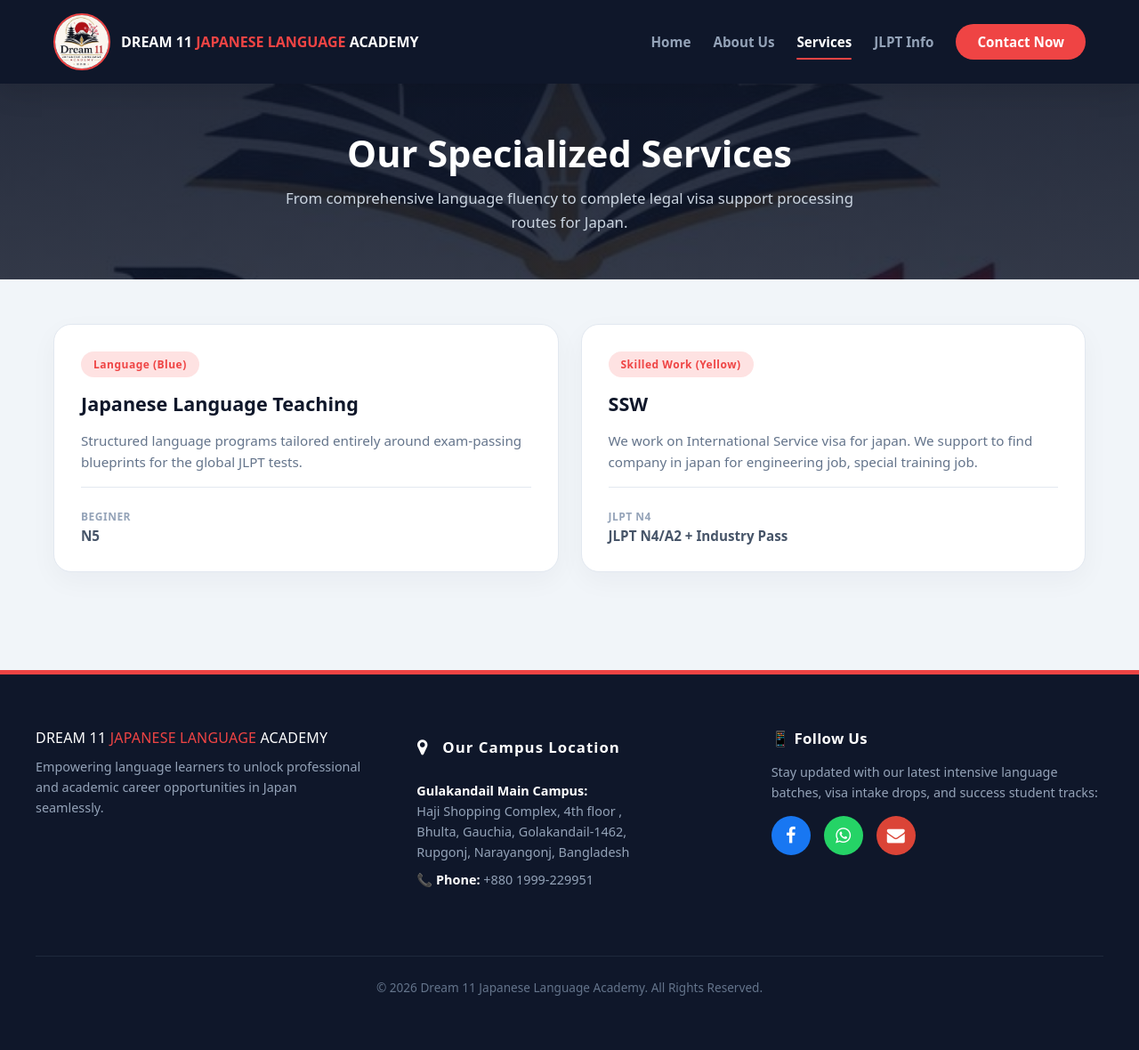
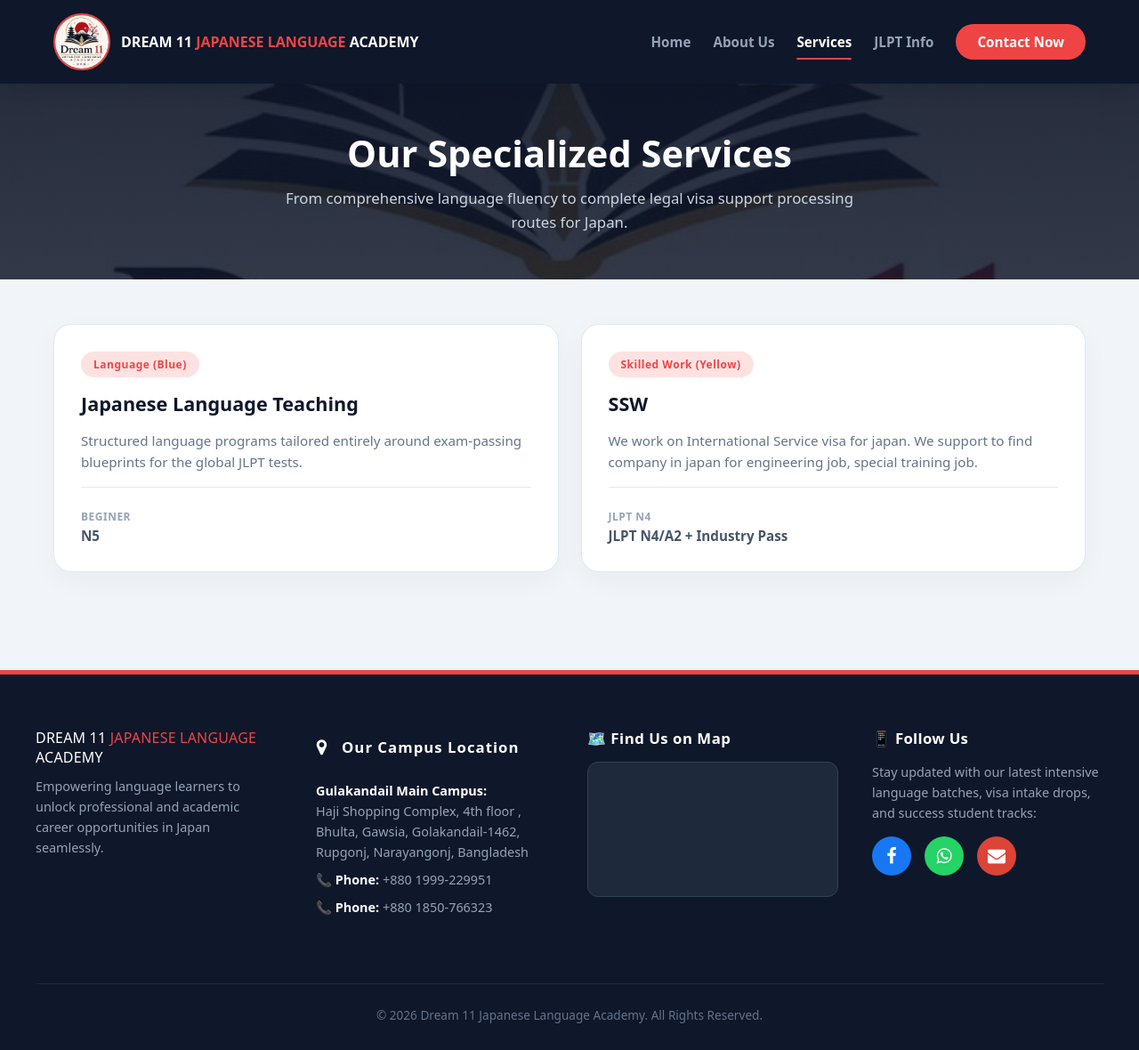
Before and after one commit to SR940/dream11-japanese-academy, a Django app: page /services/ in a window 1280 px wide. Shown: the whole page at 89% size. Before the commit the page ends 1119 px from the top, so only its background shows below. Run offline with Django 5.2, Linux system fonts and the light colour scheme; data comes from the database, SQL or seed files in the repository; grey boxes are pictures that could not be loaded.

Commit message:
Update services.html

```diff
--- a/courses/templates/courses/services.html
+++ b/courses/templates/courses/services.html
@@ -96,27 +96,35 @@
                 <p style="font-size: 0.9rem; color: #94a3b8; line-height: 1.6; margin-left: 15px;">
                     <strong style="color: #ffffff;">Gulakandail Main Campus:</strong><br>
                     Haji Shopping Complex, 4th floor ,<br>
-                    Bhulta, Gauchia, Golakandail-1462, <br>Rupgonj, Narayangonj, Bangladesh <br>
+                    Bhulta, Gawsia, Golakandail-1462, <br>Rupgonj, Narayangonj, Bangladesh <br>
                     <span style="display: block; margin-top: 8px;">📞 <strong style="color: #ffffff;">Phone:</strong> +880 1999-229951</span>
+                    <span style="display: block; margin-top: 8px;">📞 <strong style="color: #ffffff;">Phone:</strong> +880 1850-766323</span>
+
                 </p>
             </div>
 
+             <!-- Column 3: THE ACCURATE REGISTERED ACADEMY GOOGLE MAP ELEMENT -->
+            <div class="footer-grid-column" style="flex: 1.2; min-width: 280px; box-sizing: border-box; margin-bottom: 20px;">
+                <div style="font-weight: 700; font-size: 1.05rem; color: #ffffff; margin-bottom: 15px; letter-spacing: 0.5px;">🗺️ Find Us on Map</div>
+                <div style="width: 100%; border-radius: 12px; overflow: hidden; border: 1px solid #334155; height: 150px; background-color: #1e293b;">
+                    <!-- 💡 FIXED: Uses your exact verified corporate map listing block -->
+                    <iframe src="https://www.google.com/maps/embed?pb=!1m18!1m12!1m3!1d3056.7266577450764!2d90.5687463!3d23.7845017!2m3!1f0!2f0!3f0!3m2!1i1024!2i768!4f13.1!3m3!1m2!1s0x3755cb0069e515d1%3A0xee545d166575664!2sDream%2011%20Japanese%20Language%20Academy!5e1!3m2!1sen!2sjp!4v1782578965873!5m2!1sen!2sjp" width="100%" height="100%" style="border:0; display: block;" allowfullscreen="" loading="lazy" referrerpolicy="strict-origin-when-cross-origin"></iframe>
+                </div>
+            </div>
 
-            <!-- Column 3 -->
+            <!-- Column 4 -->
             <div class="footer-grid-column">
                 <div class="footer-column-heading">📱 Follow Us</div>
                 <p class="footer-column-text">Stay updated with our latest intensive language batches, visa intake drops, and success student tracks:</p>
                 <div class="footer-social-row">
                     <a href="https://www.facebook.com/dream.11.academy" class="fa fa-facebook" target="_blank"></a>
                     <a href="whatsapp://send?phone=8801999229951" class="fa fa-whatsapp" target="_blank"></a>
-                    <!-- 💡 FIXED: Added mailto: so it opens separately in the user's mail application, not inside your website -->
-<!-- 💡 FIXED: Uses an explicit target assignment combined with an alternative click event layer.
-     This forces laptops to safely spawn a fresh New Tab separately, and forces Android/iOS smartphones to exit the browser and launch the actual Gmail App instantly! -->
-<a href="mailto:dream2011.info@gmail.com"
-   target="_blank"
-   onclick="window.open(this.href); return false;"
-   class="fa fa-envelope"
-   aria-label="Email Dream 11 Academy"></a>
+                    <!-- 💡 Added mailto: so it opens separately in the user's mail application, not inside your website -->
+                    <a href="mailto:dream2011.info@gmail.com"
+                       target="_blank"
+                       onclick="window.open(this.href); return false;"
+                       class="fa fa-envelope"
+                       aria-label="Email Dream 11 Academy"></a>
 
                 </div>
             </div>
```
